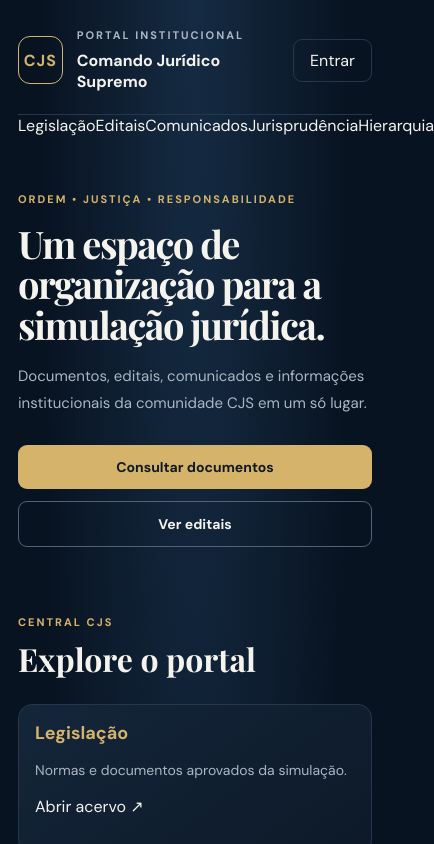
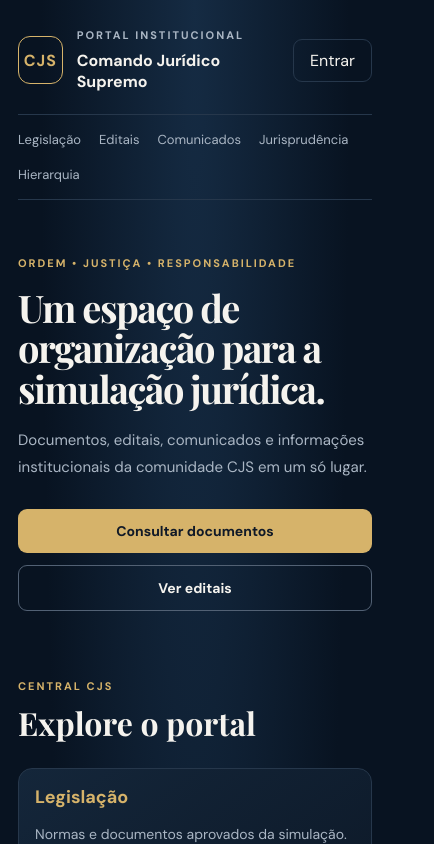
Before and after one commit to walysonfelipenascimento-gif/comando-juridico-supremo, a Next.js app: page / in a window 390 px wide. Shown: the top 844 px of the page, 434 px wide, since content can reach past the window. Built offline with nearby package versions, Linux system fonts and the light colour scheme.

Commit message:
Aprimorar navegação responsiva do portal CJS

```diff
--- a/src/app/globals.css
+++ b/src/app/globals.css
@@ -31,3 +31,4 @@ footer{border-top:1px solid var(--line);padding:22px 0;color:var(--muted);font-s
 @media(max-width:420px){.cards{grid-template-columns:1fr}.hero-actions .button{width:100%;text-align:center}}
 
 .subpage{min-height:75vh;padding-top:34px}.subpage h1{margin:22px 0}.back{display:inline-block;color:var(--muted);margin-bottom:36px}.status{display:inline-block;border:1px solid #526174;color:var(--muted);font-size:12px;padding:5px 8px;border-radius:20px}.small-note{color:var(--muted);font-size:13px;line-height:1.7;margin-top:22px}.panel{background:linear-gradient(145deg,#14263a,#0d1928);border:1px solid var(--line);border-radius:14px;padding:22px;margin:24px 0}.panel h2{font-size:23px}.panel ul{color:var(--muted);line-height:1.9;padding-left:22px}@media(max-width:760px){.subpage{padding:18px}.panel{padding:16px}}
+.brand-mark{display:grid;place-items:center}.brand-copy{min-width:0}.site-nav{display:flex;gap:18px;flex-wrap:wrap;padding:16px 0;border-bottom:1px solid var(--line);font-size:13px;color:var(--muted)}.site-nav a:hover,.card-link:hover,footer a:hover{color:var(--gold)}.card-link{display:inline-block;margin-top:10px;font-size:13px;font-weight:700;color:var(--gold)}footer{display:flex;justify-content:space-between;gap:12px;flex-wrap:wrap}
```
